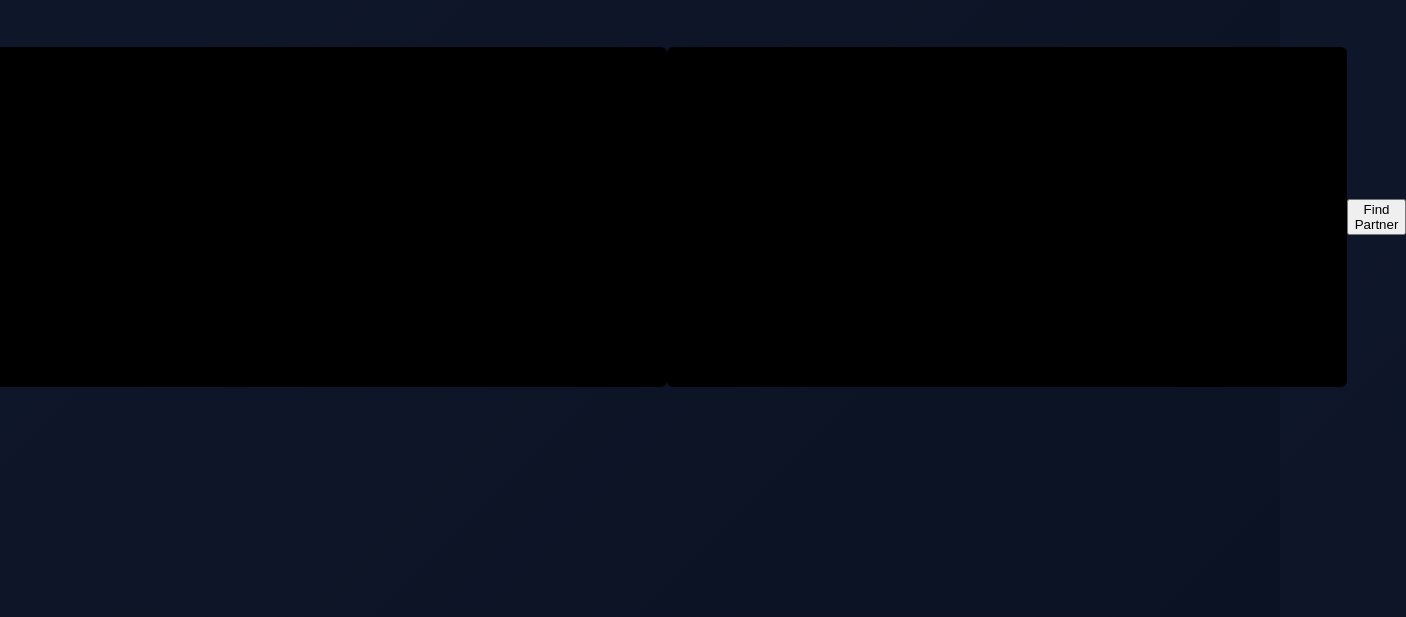
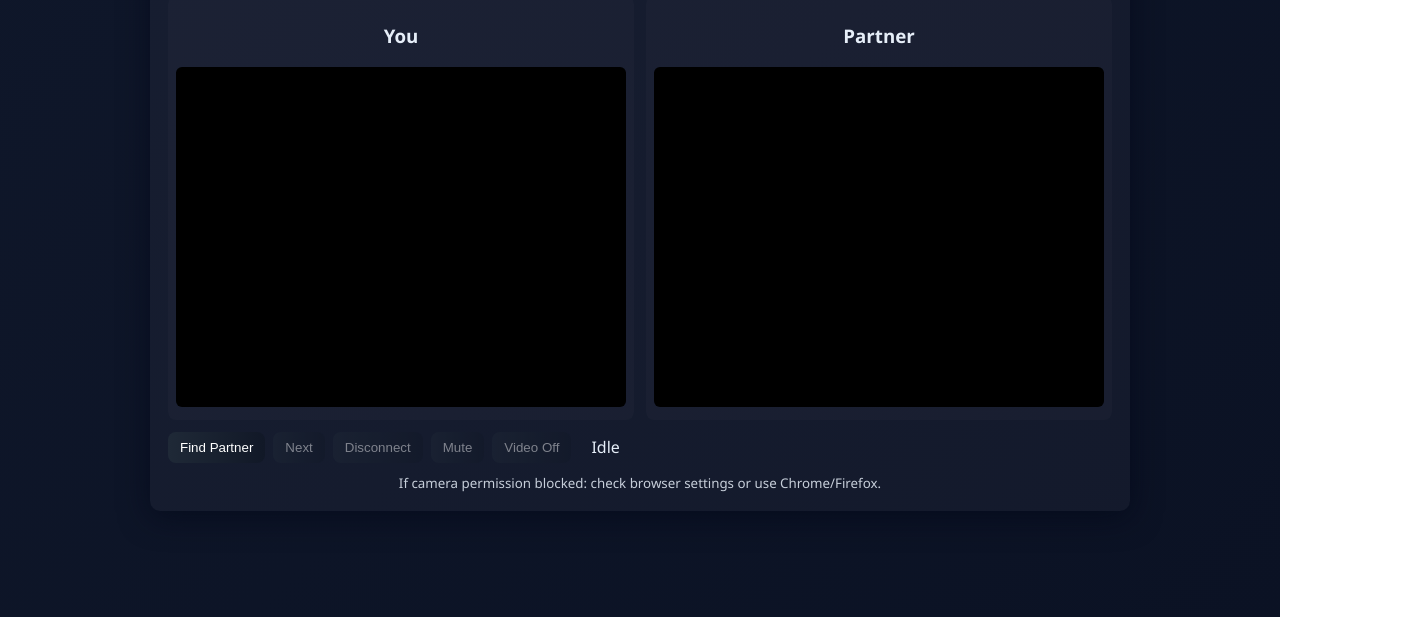
Before and after one commit to jiteshseth60-boop/Quikchat, a website: page public/index.html in a window 1280 px wide. Shown: the part 183-800 px from the top of the page, 1406 px wide, since content can reach past the window. Drawn offline with nearby package versions, Linux system fonts and the light colour scheme; no server answers.

Commit message:
Update index.html

```diff
--- a/public/index.html
+++ b/public/index.html
@@ -1,20 +1,41 @@
-<!DOCTYPE html>
+<!doctype html>
 <html lang="en">
 <head>
-  <meta charset="UTF-8" />
-  <meta name="viewport" content="width=device-width, initial-scale=1.0" />
-  <title>QuikChat - Random Video Chat</title>
-  <link rel="stylesheet" href="style.css">
+  <meta charset="utf-8" />
+  <meta name="viewport" content="width=device-width,initial-scale=1" />
+  <title>QuikChat — Random 1on1</title>
+  <link rel="stylesheet" href="/style.css" />
 </head>
 <body>
-  <h2>🔥 QuikChat - Random 1-on-1 Video Chat</h2>
+  <div class="app">
+    <h1>QuikChat</h1>
 
-  <video id="localVideo" autoplay playsinline muted></video>
-  <video id="remoteVideo" autoplay playsinline></video>
+    <div class="videos">
+      <div class="video-box">
+        <h3>You</h3>
+        <video id="localVideo" autoplay playsinline muted></video>
+      </div>
+      <div class="video-box">
+        <h3>Partner</h3>
+        <video id="remoteVideo" autoplay playsinline></video>
+      </div>
+    </div>
 
-  <button id="findBtn">Find Partner</button>
+    <div class="controls">
+      <button id="findBtn">Find Partner</button>
+      <button id="nextBtn" disabled>Next</button>
+      <button id="disconnectBtn" disabled>Disconnect</button>
+      <button id="muteBtn" disabled>Mute</button>
+      <button id="videoBtn" disabled>Video Off</button>
+      <span id="status">Idle</span>
+    </div>
 
-  <script src="https://cdn.socket.io/4.7.2/socket.io.min.js"></script>
-  <script src="script.js"></script>
+    <div class="info">
+      <small>If camera permission blocked: check browser settings or use Chrome/Firefox.</small>
+    </div>
+  </div>
+
+  <script src="/socket.io/socket.io.js"></script>
+  <script src="/script.js"></script>
 </body>
 </html>
```
